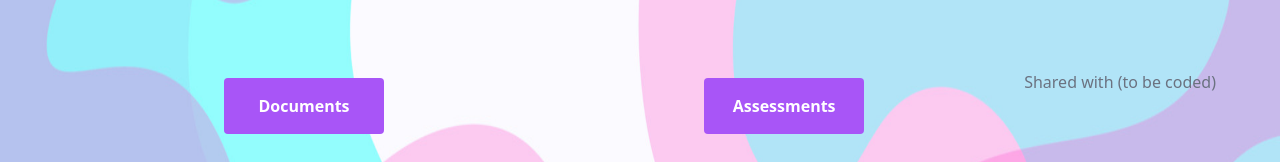
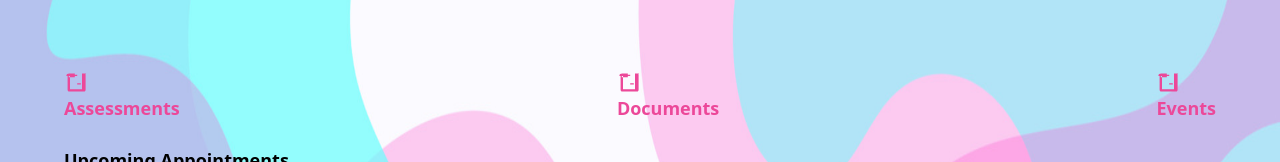
Before and after one commit to felinevintage/SEN.Passport, a React (Vite) app in the folder client/: page /children/1 in a window 1280 px wide. Shown: the part 790-952 px from the top of the page. Built offline with nearby package versions, Linux system fonts and the light colour scheme; no server answers; the HTML template or start-up script is replaced by a standard one.

Commit message:
Back buttons all updated

```diff
--- a/client/src/App.jsx
+++ b/client/src/App.jsx
@@ -106,7 +106,7 @@ function App() {
           }
         />
         <Route
-          path="/child/:id/allevents"
+          path="/children/:id/allevents"
           element={
             <RequireAuth>
               <AllEvents />
@@ -114,7 +114,7 @@ function App() {
           }
         />
         <Route
-          path="/child/:id/addevent"
+          path="/children/:id/addevent"
           element={
             <RequireAuth>
               <AddEvent />
--- a/client/src/pages/AddChild.jsx
+++ b/client/src/pages/AddChild.jsx
@@ -1,6 +1,6 @@
 import React from "react";
 import {useState, useEffect} from "react";
-import {useNavigate, Link} from "react-router-dom";
+import {useNavigate, useParams, Link} from "react-router-dom";
 import InputBox from "../components/InputBox";
 import Button from "../components/Button";
 import blueAvatar from "../assets/Avatars/blue.jpg";
@@ -9,6 +9,7 @@ import pinkAvatar from "../assets/Avatars/pink.jpg";
 import purpleAvatar from "../assets/Avatars/purple.jpg";
 import yellowAvatar from "../assets/Avatars/yellow.jpg";
 import yellow2Avatar from "../assets/Avatars/yellow2.jpg";
+import BackButton from "../components/BackButton";
 
 
 
@@ -29,6 +30,7 @@ const initial = {
 }
 
 export default function AddChild () {
+    const { id } = useParams();
     const navigate = useNavigate();
     const [child, setChild] = useState({...initial});
     const [avatarOptions, setAvatarOptions] = useState([
@@ -88,9 +90,9 @@ export default function AddChild () {
 return (
     <div>
     <div className="flex flex-col h-full mt-4 justify-center items-center">
-    <Link to="/dashboard" className="bg-violet-300 text-gar-700 font-bold text-1xl px-6 py-3 rounded hover:bg-purple-700 mb-4">
-          Back to Dashboard
-        </Link>
+    <div>
+      <BackButton onClick={() => navigate(`/dashboard`)}/>
+    </div>
         <div className="font-medium p-4 text-lg">Add a Child</div>
 
         <form className= "mb-6" onSubmit={handleSubmit}>
--- a/client/src/pages/AddEvent.jsx
+++ b/client/src/pages/AddEvent.jsx
@@ -3,6 +3,7 @@ import { useNavigate, Link, useParams } from "react-router-dom";
 import Button from "../components/Button";
 import InputBox from "../components/InputBox";
 import calendar from "../assets/SENcalendar.png";
+import BackButton from "../components/BackButton";
 
 const initial = {
     event_type: "",
@@ -51,9 +52,7 @@ export default function AddEvent () {
     return (
         <div>
             <div className="flex flex-col h-full mt-4 justify-center items-center">
-            <Link to={`/child/${id}`} className="bg-violet-300 text-gar-700 font-bold text-md px-4 py-2 rounded hover:bg-purple-700 mb-4">
-          Back to Child Profile
-        </Link>
+            <BackButton onClick={() => navigate(`/children/${id}`)} />
         <img style={{ width: "50%" }} src={calendar}>
         </img>
 
--- a/client/src/pages/AllEvents.jsx
+++ b/client/src/pages/AllEvents.jsx
@@ -1,11 +1,13 @@
 import { useEffect, useState } from "react";
-import { useParams, Link } from "react-router-dom";
+import { useParams, Link, useNavigate } from "react-router-dom";
 import calendar from "../assets/SENcalendar.png";
 import Button from "../components/Button";
+import BackButton from "../components/BackButton";
 
 export default function AllEvents() {
   const [events, setEvents] = useState([]);
   const [selectedEvent, setSelectedEvent] = useState();
+  const navigate = useNavigate();
 
   const {id} = useParams();
 
@@ -46,9 +48,7 @@ export default function AllEvents() {
   return (
     <div>
         <div className="flex flex-col h-screen justify-center items-center">
-            <Link to={`/child/${id}`} className="bg-violet-300 text-gar-700 font-bold text-md px-4 py-2 rounded hover:bg-purple-700 mb-4">
-          Back to Child Profile
-        </Link>
+          <BackButton onClick={() => navigate(`/children/${id}`)} />
         <img style={{ width: "50%" }} src={calendar}>
         </img>
       <ul>
--- a/client/src/pages/Child.jsx
+++ b/client/src/pages/Child.jsx
@@ -169,22 +169,70 @@ const ProfilePage = () => {
 
     {/* Links */}
 <div className="mt-8 flex justify-between">
-  <button
-    onClick={() => history.push(`/children/${id}/documents`)}
-    className="bg-purple-500 hover:bg-purple-700 text-white font-bold m-2 py-4 px-4 rounded w-40 mx-auto block"
 
-  >
-    Documents
-  </button>
-  <button
-    onClick={() => history.push(`/children/${id}/assessments`)}
-    className="bg-purple-500 hover:bg-purple-700 text-white font-bold m-2 py-4 px-4 rounded w-40 mx-auto block"
+        <Link
+          to={`/children/${id}/assessments`}
+          className="text-pink-500 text-lg font-bold hover:underline"
+        >
+          {" "}
+          <svg
+            xmlns="http://www.w3.org/2000/svg"
+            viewBox="0 0 20 20"
+            fill="currentColor"
+            className="w-6 h-6 mr-2"
+          >
+            <path
+              fillRule="evenodd"
+              d="M2 4.95C2 3.697 3.07 3 4.25 3H9v3h6V3h4.75C17.433 3 18 3.567 18 4.25v12.5c0 .683-.567 1.25-1.25 1.25H4.25C3.567 18 3 17.433 3 16.75V4.95zM11 5H9V4h2v1zM4 5h1v1H4V5zm11 11H5V6h10v10zm-4-5h3v1h-3V11z"
+              clipRule="evenodd"
+            />
+          </svg>{" "}
+          Assessments
+        </Link>
+        <div>
+        <Link
+          to={`/children/${id}/Documents`}
+          className="text-pink-500 text-lg font-bold hover:underline"
+        >
+          {" "}
+          <svg
+            xmlns="http://www.w3.org/2000/svg"
+            viewBox="0 0 20 20"
+            fill="currentColor"
+            className="w-6 h-6 mr-2"
+          >
+            <path
+              fillRule="evenodd"
+              d="M2 4.95C2 3.697 3.07 3 4.25 3H9v3h6V3h4.75C17.433 3 18 3.567 18 4.25v12.5c0 .683-.567 1.25-1.25 1.25H4.25C3.567 18 3 17.433 3 16.75V4.95zM11 5H9V4h2v1zM4 5h1v1H4V5zm11 11H5V6h10v10zm-4-5h3v1h-3V11z"
+              clipRule="evenodd"
+            />
+          </svg>{" "}
+          Documents
+        </Link>
+        </div>
+        <div>
+        <Link
+          to={`/children/${id}/allevents`}
+          className="text-pink-500 text-lg font-bold hover:underline"
+        >
+          {" "}
+          <svg
+            xmlns="http://www.w3.org/2000/svg"
+            viewBox="0 0 20 20"
+            fill="currentColor"
+            className="w-6 h-6 mr-2"
+          >
+            <path
+              fillRule="evenodd"
+              d="M2 4.95C2 3.697 3.07 3 4.25 3H9v3h6V3h4.75C17.433 3 18 3.567 18 4.25v12.5c0 .683-.567 1.25-1.25 1.25H4.25C3.567 18 3 17.433 3 16.75V4.95zM11 5H9V4h2v1zM4 5h1v1H4V5zm11 11H5V6h10v10zm-4-5h3v1h-3V11z"
+              clipRule="evenodd"
+            />
+          </svg>{" "}
+          Events
+        </Link>
+        </div>
+        </div>
 
-  >
-    Assessments
-  </button>
-  <span className="text-gray-500">Shared with (to be coded) </span>
-</div>
 <br />
 
       <h2 className="text-lg font-semibold mb-4">Upcoming Appointments</h2>
@@ -235,7 +283,7 @@ const ProfilePage = () => {
           />
         </div>
 
-        <Link to={`/child/${id}/addevent`} className="bg-pink-300 text-gar-700 font-bold text-white text-1xl px-6 py-3 rounded hover:bg-purple-700 mb-4">
+        <Link to={`/children/${id}/addevent`} className="bg-pink-300 text-gar-700 font-bold text-white text-1xl px-6 py-3 rounded hover:bg-purple-700 mb-4">
           Add Event
         </Link>
 
```
Also changed, not shown: 1 other file (tests, documents, lock files or other folders).
